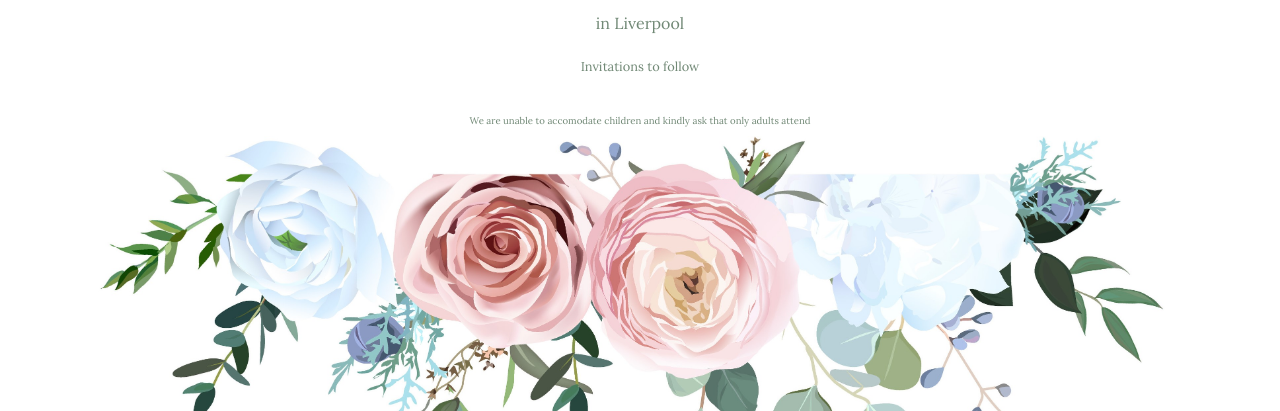
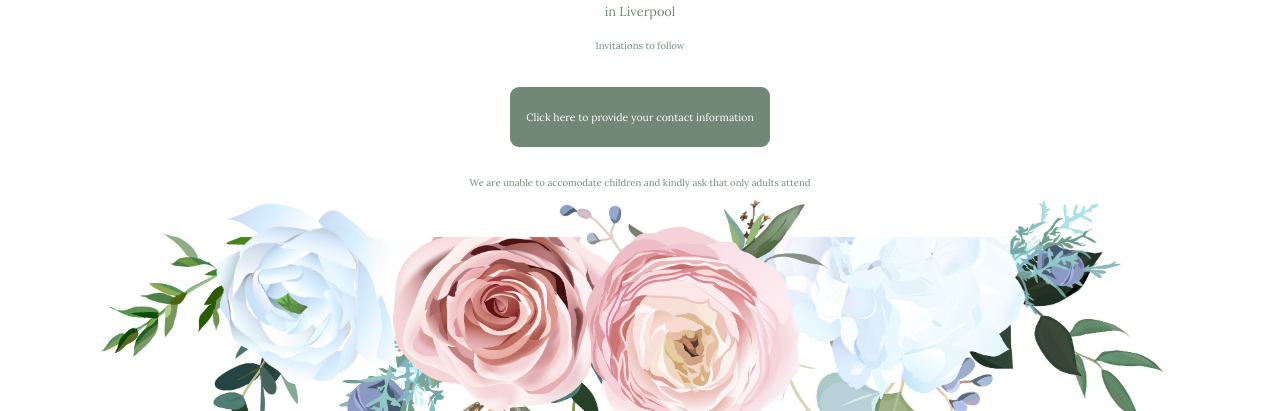
Before and after one commit to sean-duffy/wedding-website, a plain HTML site: page index.html in a window 1280 px wide. Shown: the part 689-1100 px from the top of the page. Drawn offline with Linux system fonts and the light colour scheme; a web font is replaced by a local one.

Commit message:
Add button for google form, resize existing text

```diff
--- a/index.html
+++ b/index.html
@@ -33,6 +33,11 @@
         <p class="ps">
           Invitations to follow
         </p>
+        <p class="button">
+            <a href="https://forms.gle/ZBjTX5pxJAtu9WYS7" target="_blank">
+              Click here to provide your contact information
+            </a>
+        </p>
         <p class="nokids">
           We are unable to accomodate children and kindly ask that only adults attend
         </p>
--- a/styles.css
+++ b/styles.css
@@ -1,7 +1,7 @@
 h1 {
     /* font-family: 'Passions Conflict', cursive; */
     font-family: 'Great Vibes', cursive;
-    font-size: 13em;
+    font-size: 12em;
     font-weight: 400;
     margin: 2rem;
 }
@@ -36,7 +36,7 @@ h1 {
 }
 
 p {
-    font-size: 2.5em;
+    font-size: 2em;
     margin: 1rem;
 }
 
@@ -49,20 +49,38 @@ body {
 }
 
 h2 {
-    font-size: 4.5em;
+    font-size: 4em;
     font-weight: 300;
     margin-top: 0;
 }
 
 .ps {
-    margin: 4em auto 0 auto;
-    font-size: 2em;
+    margin: 3em auto 0 auto;
+    font-size: 1.5em;
     font-weight: 300;
     vertical-align: bottom;
 }
 
+.button a {
+    margin: 1.5em auto 0 auto;
+    background-color:#708875;
+    border-radius:9px;
+    color:#ffffff;
+    display:inline-block;
+    font-size:14px;
+    line-height:60px;
+    text-align:center;
+    text-decoration:none;
+    width:340px;
+    -webkit-text-size-adjust:none;
+}
+
+.button a:hover {
+    background-color:#5b7460;
+}
+
 .nokids {
-    margin: 2em auto 0 auto;
+    margin: 3em auto 0 auto;
     font-size: 1.5em;
     font-weight: 300;
     vertical-align: bottom;
@@ -93,11 +111,11 @@ h2 {
     }
 
     .ps {
-        margin: 2em 0 3em 0;
+        margin: 2em 0 2em 0;
     }
 
     .nokids {
-        margin: 0 auto 1em auto;
+        margin: 3em auto 1em auto;
     }
 
     .container {
@@ -107,4 +125,9 @@ h2 {
     h1 {
         font-size: 12em;
     }
+
+    .button a {
+        font-size: 10.5px;
+        width: 260px;
+    }
 }
```
